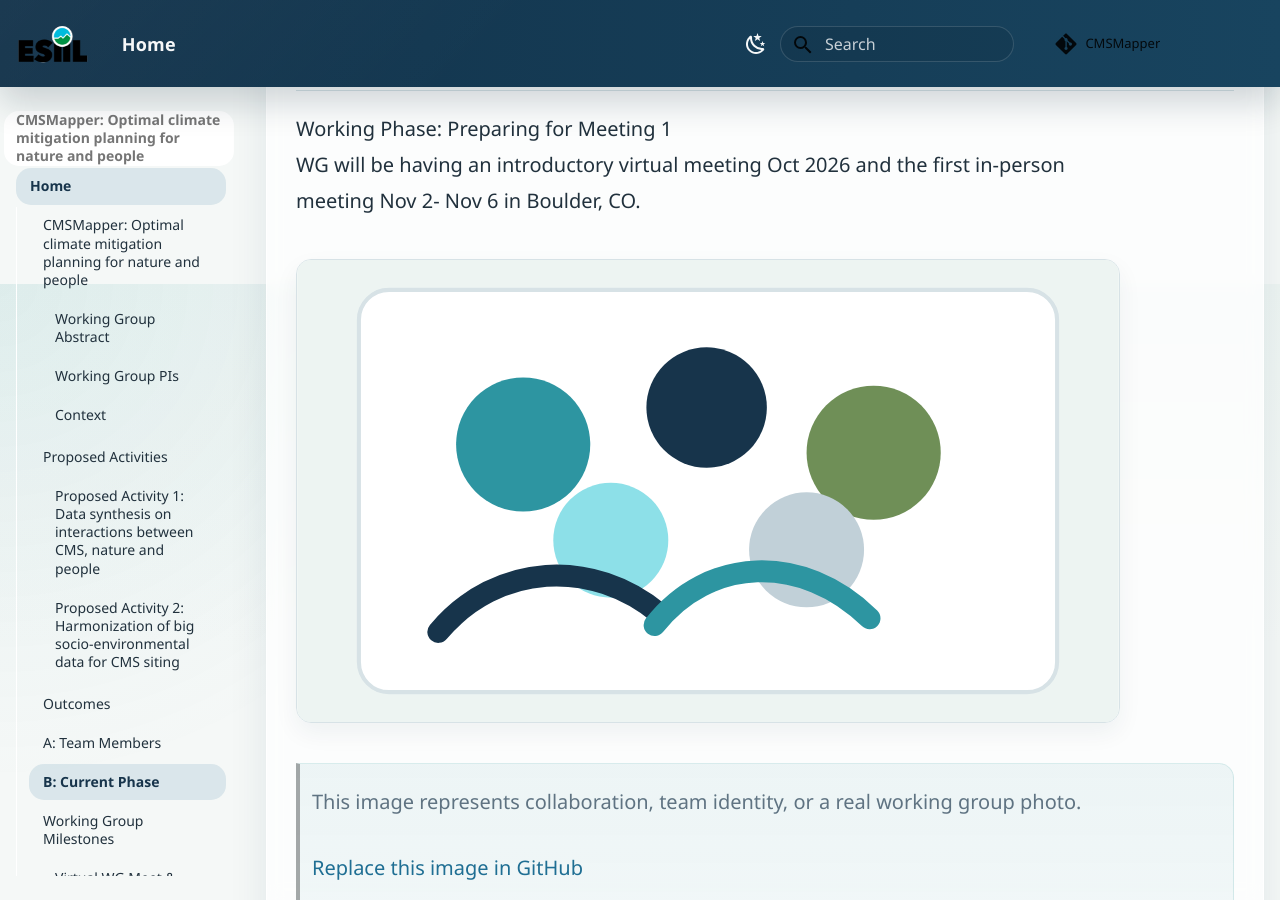
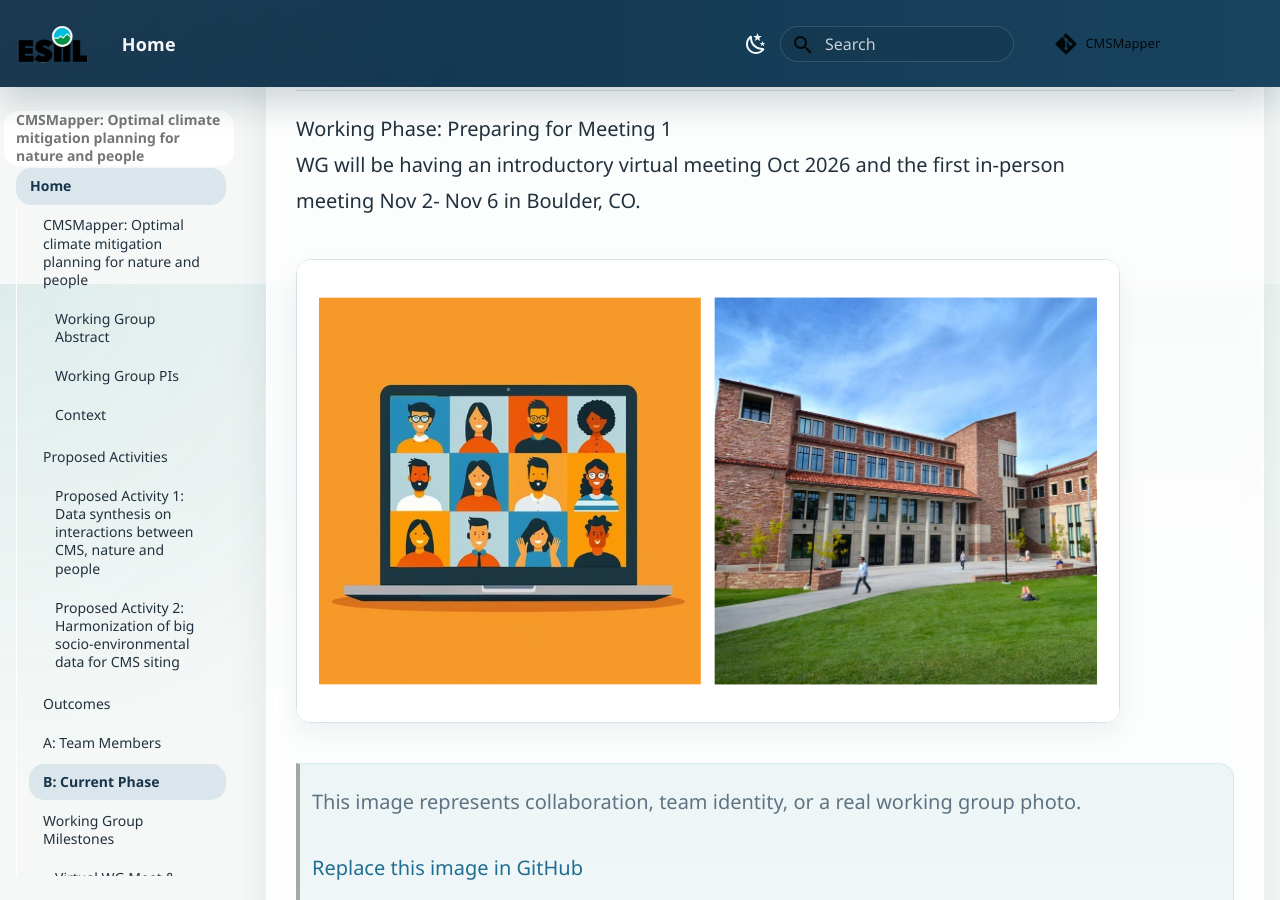
Before and after one commit to CU-ESIIL/CMSMapper, an MkDocs documentation site: the page built from docs/index.md, in a window 1280 px wide and 900 px high, scrolled down 4216 px. Built offline with MkDocs 1.6.1 and Material for MkDocs 9.7.7, drawn with Linux system fonts in a browser that asks for light colours; comment, search, counter and statistics services are not loaded.

Commit message:
Update index.md
added group photo cartoon

```diff
--- a/docs/index.md
+++ b/docs/index.md
@@ -37,7 +37,7 @@ The working group aims to generate the following data synthesis outputs: 1) Esta
 Working Phase: Preparing for Meeting 1
 WG will be having an introductory virtual meeting Oct 2026 and the first in-person meeting Nov 2- Nov 6 in Boulder, CO.
 
-![Placeholder image representing collaboration and group identity][slot-group-photo]{ .section-image }
+![Group Photo](assets/images/slots/group-photo/group_photo.svg){ .section-image }
 
 --8<-- "_generated/slot_notes/group-photo.md"
 
```
